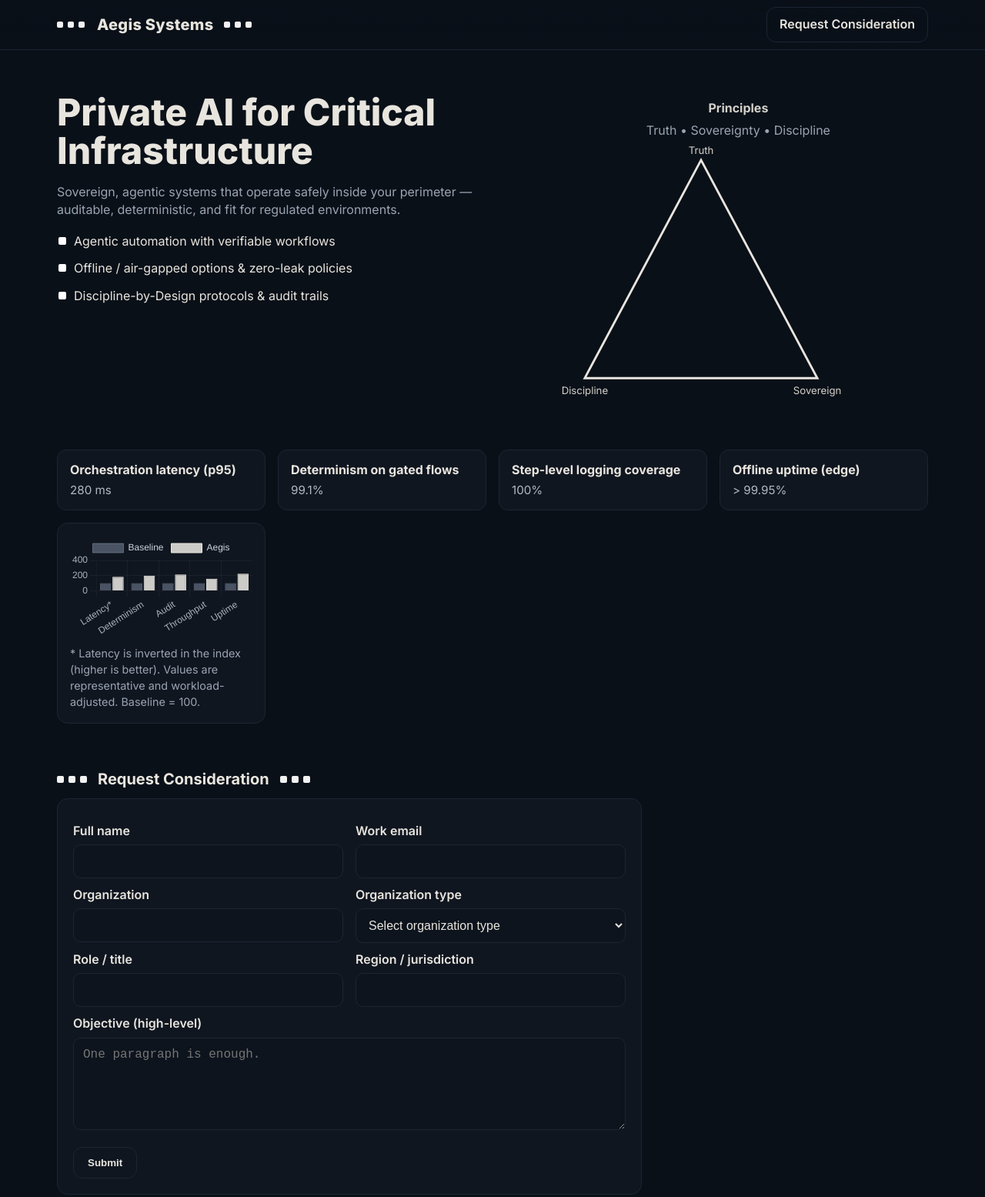
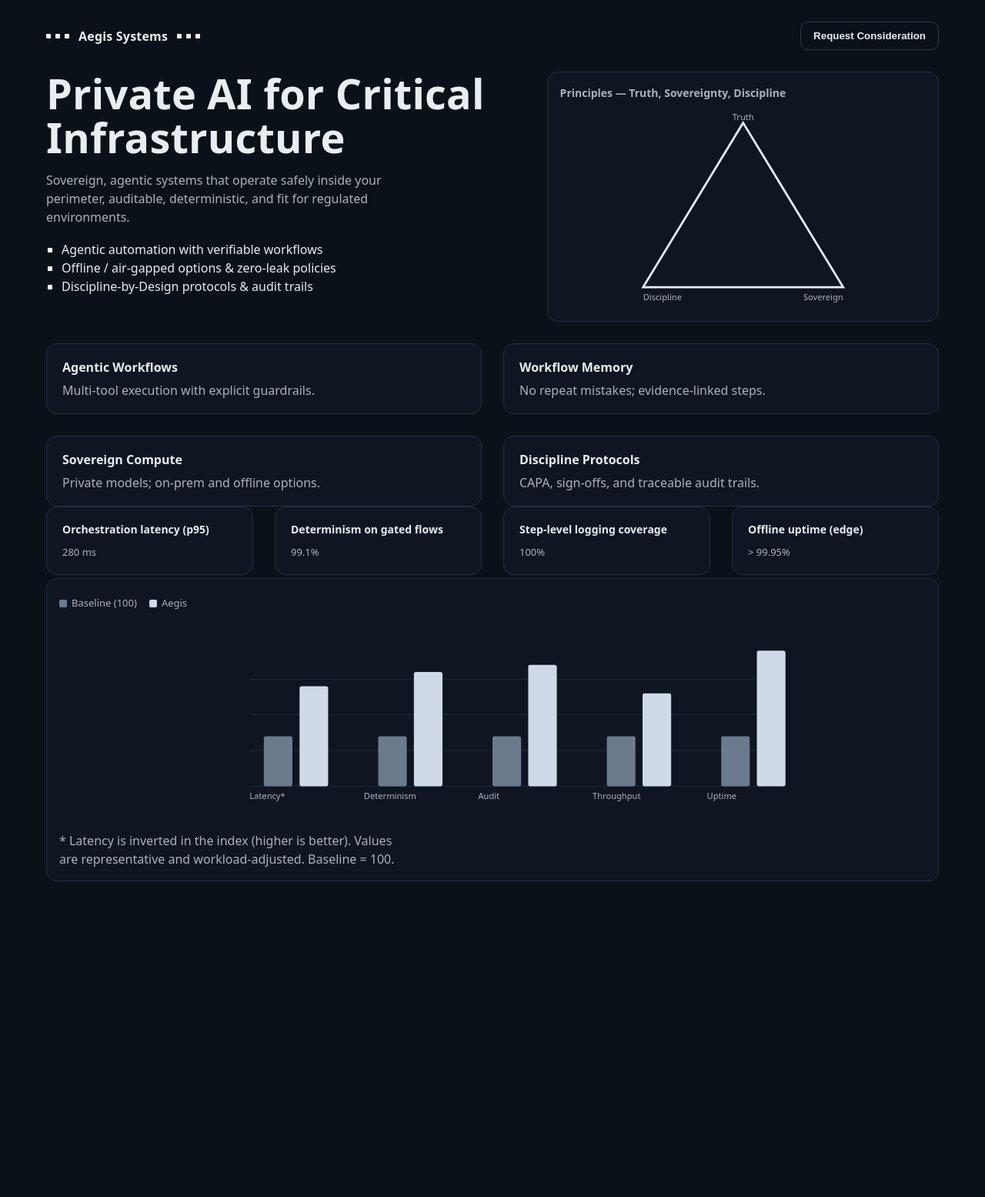
Before and after one commit to Aegis-Systems-Global/aegis-systems-site, a plain HTML site: page index.html in a window 1280 px wide. Shown: the top 1555 px of the page at 77% size. After the commit the page ends 1225 px from the top, so only its background shows below. Drawn offline with nearby package versions, Linux system fonts and the light colour scheme.

Commit message:
Update index.html

```diff
--- a/index.html
+++ b/index.html
@@ -1,293 +1,304 @@
 <!doctype html>
 <html lang="en">
 <head>
-  <meta charset="utf-8"/>
-  <meta name="viewport" content="width=device-width, initial-scale=1"/>
-  <title>Aegis Systems — Private AI for Critical Infrastructure</title>
-  <meta name="description" content="Sovereign, agentic AI systems that operate safely inside your perimeter — auditable, deterministic, and fit for regulated environments.">
-  <link rel="preconnect" href="https://cdn.jsdelivr.net" crossorigin>
-  <link rel="preconnect" href="https://fonts.gstatic.com" crossorigin>
-  <link href="https://fonts.googleapis.com/css2?family=Inter:wght@400;500;600;700;800&display=swap" rel="stylesheet">
+  <meta charset="utf-8" />
+  <meta name="viewport" content="width=device-width, initial-scale=1" />
+  <title>Aegis Systems</title>
   <style>
     :root{
-      --bg:#0A1018;          /* page black */
-      --panel:#101620;       /* dark panel */
-      --border:#1c2533;      /* panel border */
-      --text:#E8E5DE;        /* bone white */
-      --muted:#9AA4B2;       /* secondary text */
-      --muted2:#cdd4df;      /* tertiary */
-      --focus:#E8E5DE;
-      --square:#ffffff;      /* pure white squares */
-      --accent:#E8E5DE;      /* mono accent */
+      --bg:#0b1118;
+      --card:#0f1621;
+      --ink:#e8edf2;
+      --muted:#a9b3bd;
+      --line:#243041;
+      --accent:#9ab4ff;
+      --accent2:#b7c4d6;
+      --ok:#9fd8a5;
     }
     *{box-sizing:border-box}
     html,body{height:100%}
     body{
-      margin:0;
-      background:var(--bg);
-      color:var(--text);
-      font-family:Inter,system-ui,Segoe UI,Roboto,Helvetica,Arial,sans-serif;
-      line-height:1.45;
-      -webkit-font-smoothing:antialiased;
-      -moz-osx-font-smoothing:grayscale;
+      margin:0; font:16px/1.5 system-ui, -apple-system, Segoe UI, Roboto, Inter, Arial, sans-serif;
+      color:var(--ink); background:var(--bg);
     }
-    a{color:var(--text);text-decoration:none}
-    .wrap{max-width:1180px;margin:0 auto;padding:0 24px}
+    a{color:inherit; text-decoration:none}
+    .wrap{max-width:1200px; margin:0 auto; padding:28px 20px 80px}
 
-    /* Header */
-    header{
-      position:sticky;top:0;z-index:10;
-      background:linear-gradient(180deg, rgba(10,16,24,.95), rgba(10,16,24,.86));
-      backdrop-filter:saturate(120%) blur(4px);
-      border-bottom:1px solid var(--border);
+    /* Top bar */
+    .topbar{display:flex; align-items:center; justify-content:space-between; gap:16px}
+    .brand{display:flex; align-items:center; gap:12px; font-weight:700; letter-spacing:.2px}
+    .sqs{display:flex; gap:6px}
+    .sq{width:6px;height:6px;background:#fff;border-radius:1px;opacity:.95}
+    .btn{
+      appearance:none; border:1px solid #2d3a4e; color:var(--ink); background:transparent;
+      padding:10px 16px; border-radius:10px; font-weight:600; cursor:pointer;
     }
-    .nav{
-      display:flex;align-items:center;justify-content:space-between;
-      min-height:64px;
+    .btn:hover{border-color:#415271}
+    .grid{display:grid; gap:28px}
+    .hero{grid-template-columns:1.1fr .9fr; align-items:start; margin-top:28px}
+    h1{margin:0 0 10px; font-size:54px; line-height:1.05; letter-spacing:.2px}
+    .sub{color:var(--muted); max-width:48ch}
+    .bullets{margin:18px 0 0 0; padding-left:20px; list-style:square}
+    .bullets li{color:var(--ink)}
+    .bullets li::marker{color:#fff}
+    .panel{
+      background:var(--card); border:1px solid var(--line); border-radius:14px; padding:18px 20px;
     }
-    .brand{display:flex;align-items:center;gap:16px}
-    .squares{display:flex;gap:6px}
-    .square{
-      width:8px;height:8px;background:var(--square);border-radius:2px;opacity:.95;
+
+    /* Triangle */
+    .triwrap{background:var(--card); border:1px solid var(--line); border-radius:14px; padding:16px}
+    .trihead{margin:0 0 10px; font-weight:700; color:var(--muted); font-size:14px}
+    .tri{width:100%; aspect-ratio:1.2/1; display:block}
+    .tri text{fill:var(--muted); font-size:12px}
+    .tri path{stroke:#e6eef9; stroke-width:3; fill:none}
+
+    /* Capability cards & KPIs */
+    .caps{grid-template-columns:1fr 1fr}
+    .cap h3{margin:0 0 6px; font-size:16px}
+    .cap p{margin:0; color:var(--muted)}
+    .kpis{grid-template-columns:repeat(4,1fr)}
+    .kpi h4{margin:0 0 6px; font-size:14px; font-weight:800}
+    .kpi small{color:var(--muted); font-size:13px}
+
+    /* Chart */
+    .chart{background:var(--card); border:1px solid var(--line); border-radius:14px; padding:16px}
+    .legend{display:flex; gap:16px; align-items:center; color:var(--muted); font-size:13px; margin:6px 0 14px}
+    .lg{display:inline-flex; align-items:center; gap:6px}
+    .dot{width:10px;height:10px;border-radius:2px}
+    .b1{background:#6b7a8d}
+    .b2{background:#cfd9e8}
+    svg{width:100%; height:260px}
+    .axis text{fill:var(--muted); font-size:12px}
+
+    /* Modal */
+    .modal{position:fixed; inset:0; display:none; align-items:center; justify-content:center; padding:16px}
+    .modal.open{display:flex}
+    .scrim{position:absolute; inset:0; background:#0008; backdrop-filter:saturate(120%) blur(2px)}
+    .sheet{
+      position:relative; width:min(880px, 96%); background:var(--card); border:1px solid var(--line);
+      border-radius:16px; padding:22px;
     }
-    .brandname{
-      font-weight:800;font-size:1.25rem;letter-spacing:.3px;
-      display:flex;align-items:center;gap:14px;
+    .sheet h2{margin:0 0 10px}
+    .x{position:absolute; right:10px; top:10px; background:transparent; border:0; color:var(--muted); font-size:20px; cursor:pointer}
+    form{display:grid; grid-template-columns:1fr 1fr; gap:14px}
+    label{font-size:12px; color:var(--muted)}
+    input, select, textarea{
+      width:100%; margin-top:6px; padding:12px 12px; border-radius:10px; color:var(--ink);
+      background:#0b121c; border:1px solid var(--line);
     }
-    .cta{
-      padding:10px 16px;border-radius:12px;border:1px solid var(--border);
-      background:transparent;color:var(--text);font-weight:600;
-    }
-    .cta:focus-visible{outline:2px solid var(--focus);outline-offset:2px}
-
-    /* Hero */
-    .hero{display:grid;grid-template-columns:1.1fr .9fr;gap:36px;padding:56px 0 32px}
-    .h-title{font-size:3rem;line-height:1.05;margin:0 0 12px;font-weight:800}
-    .h-sub{color:var(--muted);max-width:54ch;margin-bottom:8px}
-    .bullets{margin:18px 0 0 2px;padding:0;list-style:none}
-    .bullets li{display:flex;gap:10px;margin:12px 0;color:var(--text)}
-    .b-sq{width:10px;height:10px;background:#fff;border-radius:2px;flex:0 0 10px;margin-top:6px}
-
-    /* Principles triangle */
-    .panel{
-      background:transparent;border:0;box-shadow:none;border-radius:14px;padding:8px;
-    }
-    .principles h3{margin:0 0 6px;font-size:1rem;color:var(--text);opacity:.9;text-align:center}
-    .principle-tags{margin:0 0 8px;text-align:center;color:var(--muted)}
-    .tri-lbl{fill:var(--text);font-size:14px;opacity:.9;text-anchor:middle;font-family:Inter,system-ui,sans-serif}
-    .tri-stroke{stroke:var(--accent);stroke-width:3;fill:none}
-
-    /* KPI tiles */
-    .kpis{display:grid;grid-template-columns:repeat(4,minmax(160px,1fr));gap:16px;margin:8px 0 18px}
-    .kpi{background:var(--panel);border:1px solid var(--border);border-radius:12px;padding:14px 16px}
-    .kpi .label{font-weight:700;color:var(--text)}
-    .kpi .value{font-size:.95rem;opacity:.85;margin-top:4px;color:var(--muted2)}
-
-    /* Chart section */
-    .chart-wrap{background:var(--panel);border:1px solid var(--border);border-radius:14px;padding:16px}
-    .axis-note{color:var(--muted);font-size:.9rem;margin:.6rem 0 0}
-
-    /* Form */
-    .request{padding:40px 0 80px}
-    .form-head{
-      display:flex;align-items:center;gap:14px;margin-bottom:10px
-    }
-    .form-head .squares .square{width:9px;height:9px}
-    form{
-      background:var(--panel);border:1px solid var(--border);border-radius:14px;padding:20px;max-width:760px
-    }
-    .row{display:grid;grid-template-columns:1fr 1fr;gap:16px}
-    label{display:block;font-weight:600;margin:10px 0 6px}
-    input,select,textarea{
-      width:100%;background:#0d141d;border:1px solid var(--border);
-      color:var(--text);border-radius:10px;padding:12px 12px;font-size:1rem
-    }
-    textarea{min-height:120px;resize:vertical}
-    .submit{
-      margin-top:16px;padding:12px 18px;border-radius:12px;border:1px solid var(--border);
-      background:transparent;color:var(--text);font-weight:700
-    }
-    .honeypot{position:absolute;left:-50000px}
-    footer{color:var(--muted);text-align:center;padding:40px 0 60px}
-
-    @media (max-width:980px){
+    textarea{min-height:120px; grid-column:1 / -1; resize:vertical}
+    .submit{grid-column:1/-1; display:flex; justify-content:flex-end; gap:10px; margin-top:8px}
+    .btn.primary{background:#18243a; border-color:#2c3a53}
+    .btn.primary:hover{background:#1c2a46}
+    @media (max-width:900px){
       .hero{grid-template-columns:1fr}
-      .h-title{font-size:2.4rem}
+      h1{font-size:40px}
+      .caps{grid-template-columns:1fr}
       .kpis{grid-template-columns:1fr 1fr}
-      .row{grid-template-columns:1fr}
+      form{grid-template-columns:1fr}
     }
   </style>
 </head>
 <body>
+  <div class="wrap">
+    <!-- Top bar -->
+    <div class="topbar">
+      <div class="brand">
+        <span class="sqs" aria-hidden="true"><span class="sq"></span><span class="sq"></span><span class="sq"></span></span>
+        <span>Aegis Systems</span>
+        <span class="sqs" aria-hidden="true"><span class="sq"></span><span class="sq"></span><span class="sq"></span></span>
+      </div>
+      <button class="btn" id="openModal">Request Consideration</button>
+    </div>
 
-<header>
-  <div class="wrap nav">
-    <div class="brand">
-      <div class="squares">
-        <span class="square"></span><span class="square"></span><span class="square"></span>
-      </div>
-      <div class="brandname">
-        Aegis Systems
-        <div class="squares">
-          <span class="square"></span><span class="square"></span><span class="square"></span>
-        </div>
-      </div>
-    </div>
-    <a class="cta" href="#request">Request Consideration</a>
-  </div>
-</header>
-
-<main class="wrap">
-
-  <!-- HERO -->
-  <section class="hero">
+    <!-- Hero -->
+    <section class="grid hero">
       <div>
-      <h1 class="h-title">Private AI for Critical Infrastructure</h1>
-      <p class="h-sub">
-        Sovereign, agentic systems that operate safely inside your perimeter — auditable,
-        deterministic, and fit for regulated environments.
+        <h1>Private AI for Critical<br/>Infrastructure</h1>
+        <p class="sub">
+          Sovereign, agentic systems that operate safely inside your perimeter, auditable, deterministic, and fit for regulated environments.
         </p>
-
         <ul class="bullets">
-        <li><span class="b-sq"></span><span>Agentic automation with verifiable workflows</span></li>
-        <li><span class="b-sq"></span><span>Offline / air-gapped options &amp; zero-leak policies</span></li>
-        <li><span class="b-sq"></span><span>Discipline-by-Design protocols &amp; audit trails</span></li>
+          <li>Agentic automation with verifiable workflows</li>
+          <li>Offline / air-gapped options &amp; zero-leak policies</li>
+          <li>Discipline-by-Design protocols &amp; audit trails</li>
         </ul>
       </div>
 
-    <!-- PRINCIPLES -->
-    <div class="panel principles" aria-label="Principles: Truth, Sovereignty, Discipline">
-      <h3>Principles</h3>
-      <p class="principle-tags">Truth • Sovereignty • Discipline</p>
-      <svg viewBox="0 0 400 360" width="380" height="340" role="img">
-        <path class="tri-stroke" d="M200 20 L360 320 L40 320 Z"/>
-        <text class="tri-lbl" x="200" y="12">Truth</text>
-        <text class="tri-lbl" x="360" y="342">Sovereign</text>
-        <text class="tri-lbl" x="40"  y="342">Discipline</text>
+      <!-- Principles triangle -->
+      <aside class="triwrap">
+        <p class="trihead">Principles — Truth, Sovereignty, Discipline</p>
+        <svg class="tri" viewBox="0 0 320 280" role="img" aria-label="Triangle of principles">
+          <path d="M160 20 L20 250 L300 250 Z"/>
+          <text x="160" y="16" text-anchor="middle">Truth</text>
+          <text x="20" y="268" text-anchor="start">Discipline</text>
+          <text x="300" y="268" text-anchor="end">Sovereign</text>
         </svg>
+      </aside>
+    </section>
+
+    <!-- Capabilities -->
+    <section class="grid caps" style="margin-top:28px">
+      <div class="panel cap">
+        <h3>Agentic Workflows</h3>
+        <p>Multi-tool execution with explicit guardrails.</p>
+      </div>
+      <div class="panel cap">
+        <h3>Workflow Memory</h3>
+        <p>No repeat mistakes; evidence-linked steps.</p>
+      </div>
+      <div class="panel cap">
+        <h3>Sovereign Compute</h3>
+        <p>Private models; on-prem and offline options.</p>
+      </div>
+      <div class="panel cap">
+        <h3>Discipline Protocols</h3>
+        <p>CAPA, sign-offs, and traceable audit trails.</p>
       </div>
     </section>
 
-  <!-- KPI tiles -->
-  <section>
-    <div class="kpis">
-      <div class="kpi"><div class="label">Orchestration latency (p95)</div><div class="value">280 ms</div></div>
-      <div class="kpi"><div class="label">Determinism on gated flows</div><div class="value">99.1%</div></div>
-      <div class="kpi"><div class="label">Step-level logging coverage</div><div class="value">100%</div></div>
-      <div class="kpi"><div class="label">Offline uptime (edge)</div><div class="value">&gt; 99.95%</</div></div>
+    <!-- KPIs -->
+    <section class="grid kpis">
+      <div class="panel kpi">
+        <h4>Orchestration latency (p95)</h4>
+        <small>280 ms</small>
       </div>
-
-    <!-- Chart -->
-    <div class="chart-wrap">
-      <canvas id="benchChart" height="170" aria-label="Benchmark index chart"></canvas>
-      <p class="axis-note">
-        * Latency is inverted in the index (higher is better). Values are representative and workload-adjusted. Baseline = 100.
-      </p>
+      <div class="panel kpi">
+        <h4>Determinism on gated flows</h4>
+        <small>99.1%</small>
+      </div>
+      <div class="panel kpi">
+        <h4>Step-level logging coverage</h4>
+        <small>100%</small>
+      </div>
+      <div class="panel kpi">
+        <h4>Offline uptime (edge)</h4>
+        <small>&gt; 99.95%</small>
       </div>
     </section>
 
-  <!-- REQUEST FORM -->
-  <section id="request" class="request">
-    <div class="form-head">
-      <div class="squares">
-        <span class="square"></span><span class="square"></span><span class="square"></span>
+    <!-- Benchmark chart -->
+    <section class="chart" aria-labelledby="benchTitle" style="margin-top:4px">
+      <div class="legend">
+        <span class="lg"><span class="dot b1"></span>Baseline (100)</span>
+        <span class="lg"><span class="dot b2"></span>Aegis</span>
       </div>
-      <h2 style="margin:0;font-size:1.25rem">Request Consideration</h2>
-      <div class="squares">
-        <span class="square"></span><span class="square"></span><span class="square"></span>
-      </div>
+      <svg viewBox="0 0 820 280" aria-describedby="benchCaption">
+        <!-- gridlines -->
+        <g stroke="#1f2a3a" stroke-width="1">
+          <line x1="70" y1="230" x2="790" y2="230"/>
+          <line x1="70" y1="180" x2="790" y2="180"/>
+          <line x1="70" y1="130" x2="790" y2="130"/>
+          <line x1="70" y1="80"  x2="790" y2="80"/>
+        </g>
+        <!-- axes labels -->
+        <g class="axis">
+          <text x="70"  y="248">Latency*</text>
+          <text x="230" y="248">Determinism</text>
+          <text x="390" y="248">Audit</text>
+          <text x="550" y="248">Throughput</text>
+          <text x="710" y="248">Uptime</text>
+        </g>
+        <!-- bars (Baseline=100 at y=160; higher is better; latency is inverted in index) -->
+        <!-- Baseline -->
+        <g fill="#6b7a8d">
+          <rect x="90"  y="160" width="40" height="70" rx="3"/>
+          <rect x="250" y="160" width="40" height="70" rx="3"/>
+          <rect x="410" y="160" width="40" height="70" rx="3"/>
+          <rect x="570" y="160" width="40" height="70" rx="3"/>
+          <rect x="730" y="160" width="40" height="70" rx="3"/>
+        </g>
+        <!-- Aegis -->
+        <g fill="#cfd9e8">
+          <rect x="140" y="90"  width="40" height="140" rx="3"/> <!-- Latency index (inverted) -->
+          <rect x="300" y="70"  width="40" height="160" rx="3"/> <!-- Determinism -->
+          <rect x="460" y="60"  width="40" height="170" rx="3"/> <!-- Audit -->
+          <rect x="620" y="100" width="40" height="130" rx="3"/> <!-- Throughput -->
+          <rect x="780" y="40"  width="40" height="190" rx="3"/> <!-- Uptime -->
+        </g>
+      </svg>
+      <p id="benchCaption" class="sub" style="margin:6px 0 0">
+        * Latency is inverted in the index (higher is better). Values are representative and workload-adjusted. Baseline = 100.
+      </p>
+    </section>
   </div>
 
-    <form method="post" action="/api/request">
-      <div class="honeypot">
-        <label>Leave this field empty<input type="text" name="aegis_hp"></label>
-      </div>
-
-      <div class="row">
+  <!-- Modal form -->
+  <div class="modal" id="modal">
+    <div class="scrim" role="button" aria-label="Close"></div>
+    <div class="sheet" role="dialog" aria-modal="true" aria-labelledby="rfchead">
+      <button class="x" id="closeModal" aria-label="Close">×</button>
+      <h2 id="rfchead">Request Consideration</h2>
+      <p class="sub" style="margin:0 0 14px">Tell us the basics. We’ll follow up securely.</p>
+      <form id="rfcForm">
         <div>
-          <label for="name">Full name</label>
-          <input id="name" name="name" required autocomplete="name" />
+          <label>Full name
+            <input type="text" name="name" autocomplete="name" />
+          </label>
         </div>
         <div>
-          <label for="email">Work email</label>
-          <input id="email" type="email" name="email" required autocomplete="email" />
-        </div>
-      </div>
-
-      <div class="row">
-        <div>
-          <label for="org">Organization</label>
-          <input id="org" name="organization" required />
+          <label>Work email
+            <input type="email" name="email" autocomplete="email" />
+          </label>
         </div>
         <div>
-          <label for="orgType">Organization type</label>
-          <select id="orgType" name="orgType" required>
-            <option value="" disabled selected>Select organization type</option>
+          <label>Organization
+            <input type="text" name="org" autocomplete="organization" />
+          </label>
+        </div>
+        <div>
+          <label>Organization type
+            <select name="org_type">
+              <option value="" selected hidden></option>
               <option>Government</option>
               <option>Regulated enterprise</option>
               <option>Critical infrastructure operator</option>
               <option>Private company</option>
               <option>Other</option>
             </select>
+          </label>
+        </div>
+        <div>
+          <label>Role / title
+            <input type="text" name="role" />
+          </label>
+        </div>
+        <div>
+          <label>Region / jurisdiction
+            <input type="text" name="region" />
+          </label>
+        </div>
+        <label>Objective (high-level)
+          <textarea name="objective"></textarea>
+        </label>
+        <div class="submit">
+          <button type="button" class="btn" id="cancel">Cancel</button>
+          <button type="submit" class="btn primary">Submit</button>
+        </div>
+      </form>
     </div>
   </div>
 
-      <div class="row">
-        <div>
-          <label for="role">Role / title</label>
-          <input id="role" name="role"/>
-        </div>
-        <div>
-          <label for="region">Region / jurisdiction</label>
-          <input id="region" name="region"/>
-        </div>
-      </div>
+  <script>
+    // Modal controls
+    const modal = document.getElementById('modal');
+    const openBtn = document.getElementById('openModal');
+    const closeBtn = document.getElementById('closeModal');
+    const cancelBtn = document.getElementById('cancel');
+    modal.addEventListener('click', e=>{
+      if(e.target.classList.contains('scrim')) modal.classList.remove('open');
+    });
+    [openBtn, closeBtn, cancelBtn].forEach(el=>{
+      if(el) el.addEventListener('click', ()=> modal.classList.toggle('open'));
+    });
 
-      <label for="objective">Objective (high-level)</label>
-      <textarea id="objective" name="objective" placeholder="One paragraph is enough."></textarea>
-
-      <button class="submit" type="submit">Submit</button>
-    </form>
-  </section>
-</main>
-
-<footer class="wrap">
-  We work with teams whose work matters and whose bar is high.
-</footer>
-
-<!-- Chart.js (CDN). If unavailable, UI still renders without the chart. -->
-<script src="https://cdn.jsdelivr.net/npm/chart.js@4.4.1/dist/chart.umd.min.js"></script>
-<script>
-(function(){
-  if (!window.Chart) return;
-  const labels = ['Latency*','Determinism','Audit','Throughput','Uptime'];
-  const baseline = [100,100,100,100,100];
-  // Non-uniform Aegis deltas to signal precision advantage
-  const aegis    = [185,200,215,160,225];
-
-  const ctx = document.getElementById('benchChart').getContext('2d');
-  new Chart(ctx,{
-    type:'bar',
-    data:{
-      labels,
-      datasets:[
-        { label:'Baseline', data:baseline, backgroundColor:'rgba(120,136,156,.55)', borderColor:'rgba(120,136,156,.65)', borderWidth:1 },
-        { label:'Aegis',    data:aegis,    backgroundColor:'rgba(232,229,222,.88)', borderColor:'rgba(232,229,222,1)',   borderWidth:1 }
-      ]
-    },
-    options:{
-      responsive:true,
-      plugins:{
-        legend:{ labels:{ color:'#cdd4df' } },
-        tooltip:{ intersect:false, mode:'index' }
-      },
-      scales:{
-        x:{ ticks:{ color:'#a9b2bf' }, grid:{ color:'rgba(255,255,255,0.045)'} },
-        y:{ ticks:{ color:'#a9b2bf' }, grid:{ color:'rgba(255,255,255,0.045)' }, suggestedMin:80, suggestedMax:240 }
-      }
-    }
+    // (Placeholder submit handler — replace with your backend endpoint)
+    document.getElementById('rfcForm').addEventListener('submit', (e)=>{
+      e.preventDefault();
+      alert('Thanks. We received your request.');
+      modal.classList.remove('open');
+      e.target.reset();
     });
-})();
   </script>
 </body>
 </html>
```
Lines whose indentation alone changed are shown as unchanged.
